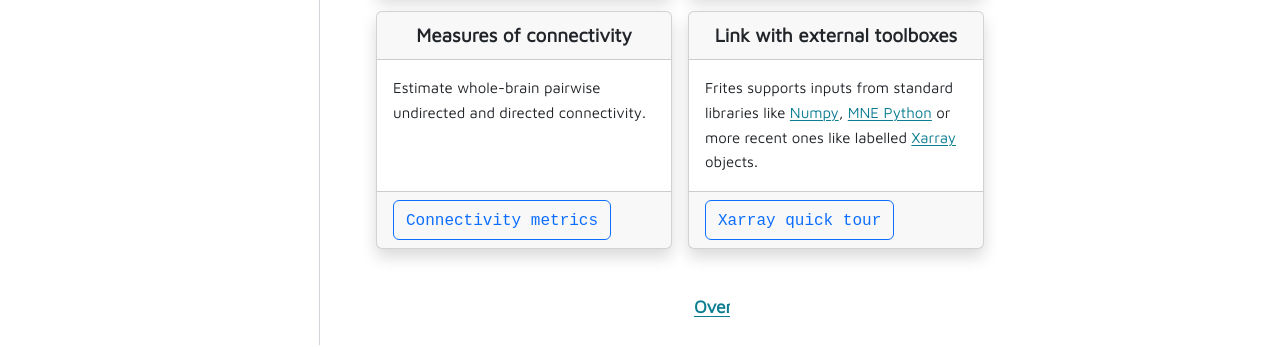
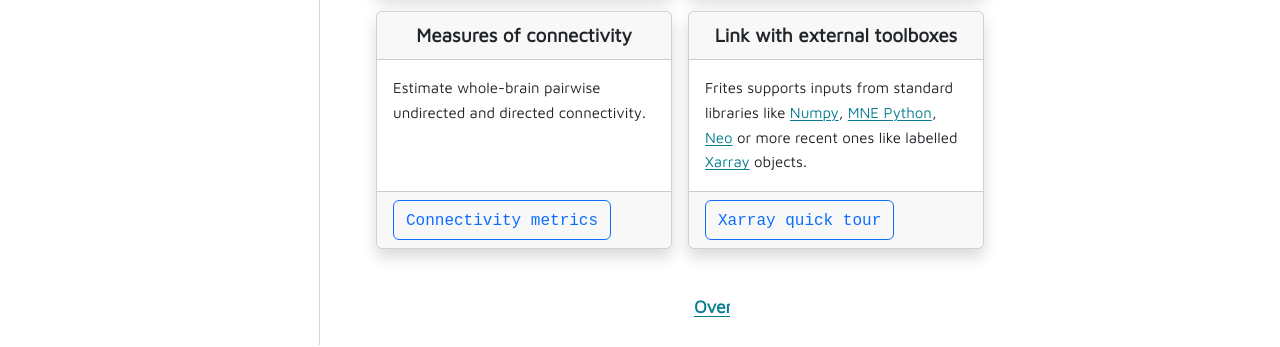
Before and after one commit to brainets/frites, a Sphinx documentation site: the page built from docs/source/index.rst, in a window 1280 px wide and 900 px high, scrolled down 783 px. Shown: the part 366-713 px from the top of the window. Built offline with Sphinx 7.4.7 and the PyData theme 0.15.4, drawn with Linux system fonts in a browser that asks for light colours; pages that are not in the unit, such as notebooks, are missing from menus.

Commit message:
Adding neo to requirements and docs

```diff
--- a/README.rst
+++ b/README.rst
@@ -70,6 +70,7 @@ The main dependencies of Frites are :
 * `Numpy <https://numpy.org/>`_
 * `Scipy <https://www.scipy.org/>`_
 * `MNE Python <https://mne.tools/stable/index.html>`_
+* `Neo <https://pypi.org/project/neo/>`_
 * `Xarray <http://xarray.pydata.org/en/stable/>`_
 * `Joblib <https://joblib.readthedocs.io/en/latest/>`_
 
--- a/docs/source/index.rst
+++ b/docs/source/index.rst
@@ -88,8 +88,8 @@ Highlights
     ^^^^^^^^^^^^^^^^^^^^^^^^^^^^
 
     Frites supports inputs from standard libraries like `Numpy <https://numpy.org/>`_,
-    `MNE Python <https://mne.tools/stable/index.html>`_ or more recent ones like
-    labelled `Xarray <http://xarray.pydata.org/en/stable/>`_ objects.
+    `MNE Python <https://mne.tools/stable/index.html>`_, `Neo <https://pypi.org/project/neo/>`_ or
+    more recent ones like labelled `Xarray <http://xarray.pydata.org/en/stable/>`_ objects.
 
     +++
 
--- a/docs/source/install.rst
+++ b/docs/source/install.rst
@@ -13,6 +13,7 @@ The main dependencies of Frites are :
 * `Numpy <https://numpy.org/>`_
 * `Scipy <https://www.scipy.org/>`_
 * `MNE <https://mne.tools/stable/index.html>`_
+* `Neo <https://pypi.org/project/neo>`_
 * `Xarray <http://xarray.pydata.org/en/stable/>`_
 * `Joblib <https://joblib.readthedocs.io/en/latest/>`_
 
--- a/requirements.txt
+++ b/requirements.txt
@@ -1,6 +1,7 @@
 numpy
 scipy
 mne
+neo
 joblib
 xarray
 netCDF4
```
Also changed, not shown: 1 other file.
